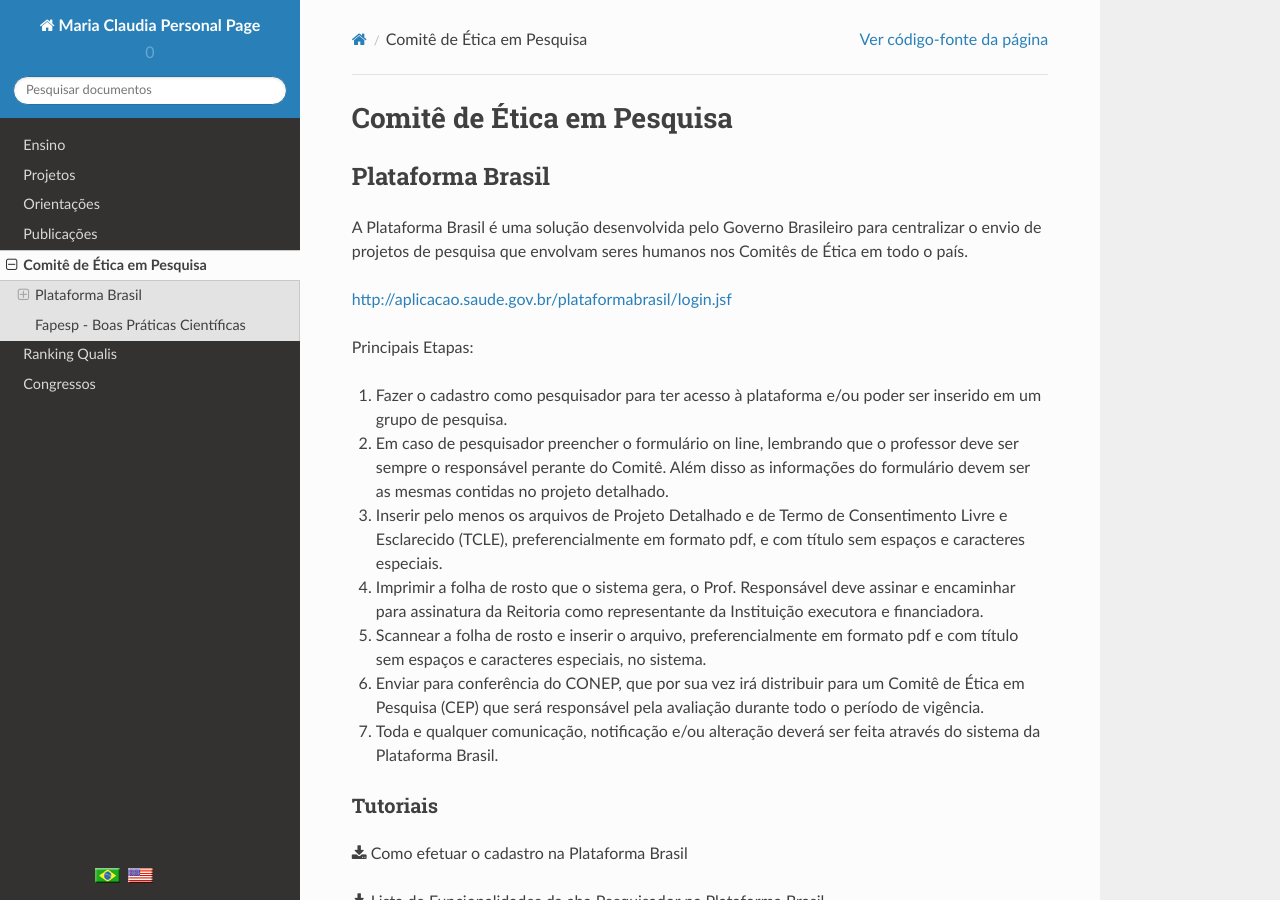
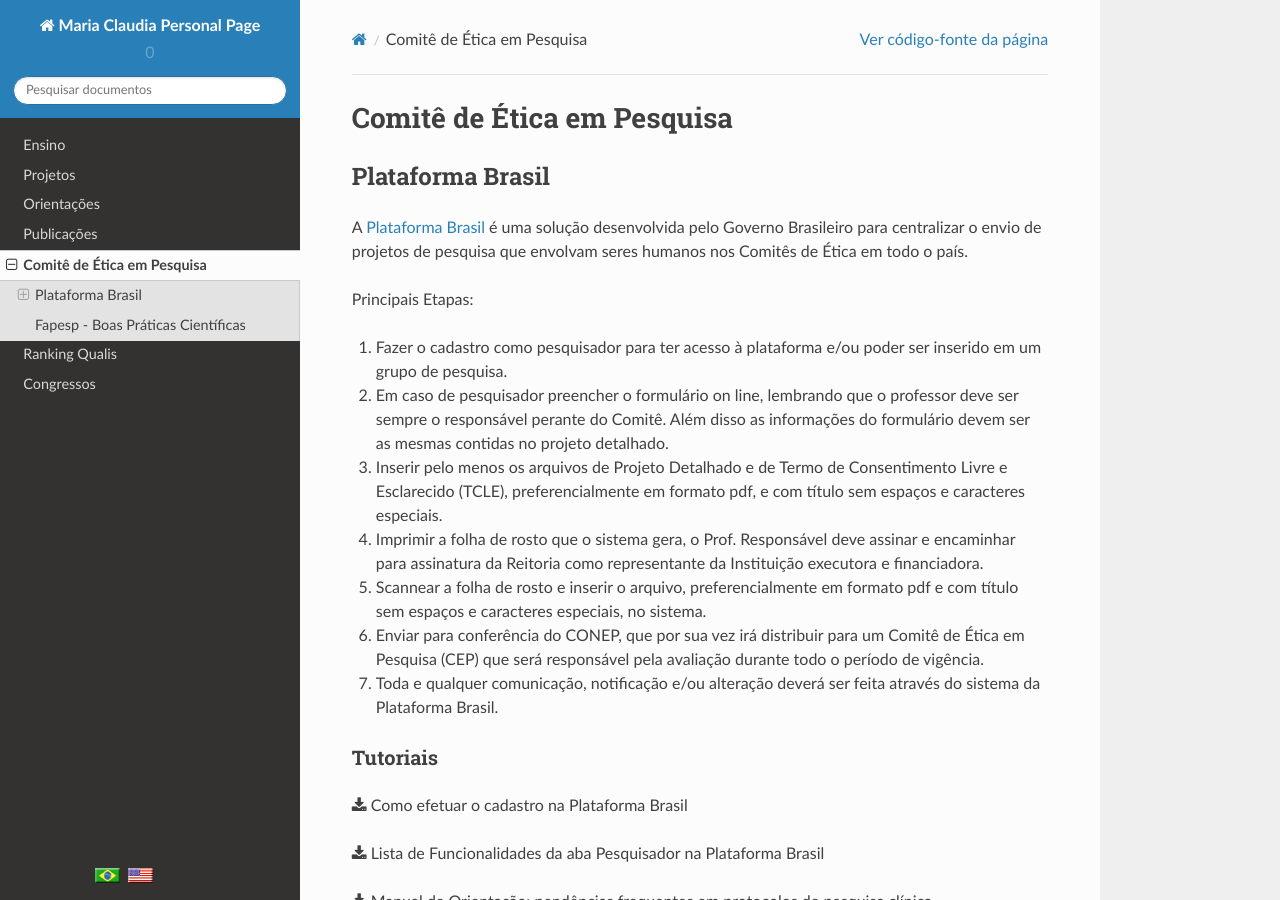
Before and after one commit to mclaudia/personal_page_fei, a Sphinx documentation site: the page built from source/comitedeetica.rst, in a window 1280 px wide and 900 px high. Built offline with Sphinx 7.4.7 and the Read the Docs theme 2.0.0, drawn with Linux system fonts in a browser that asks for light colours.

Commit message:
update plataforma brasil link

```diff
--- a/source/comitedeetica.rst
+++ b/source/comitedeetica.rst
@@ -5,9 +5,9 @@
 Plataforma Brasil
 =================
 
-A Plataforma Brasil é uma solução desenvolvida pelo Governo Brasileiro para centralizar o envio de projetos de pesquisa que envolvam seres humanos nos Comitês de Ética em todo o país.
+A `Plataforma Brasil <http://aplicacao.saude.gov.br/plataformabrasil/login.jsf>`_ é uma solução desenvolvida pelo Governo Brasileiro para centralizar o envio de projetos de pesquisa que envolvam seres humanos nos Comitês de Ética em todo o país.
 
-http://aplicacao.saude.gov.br/plataformabrasil/login.jsf
+
 
 Principais Etapas:
 
```
